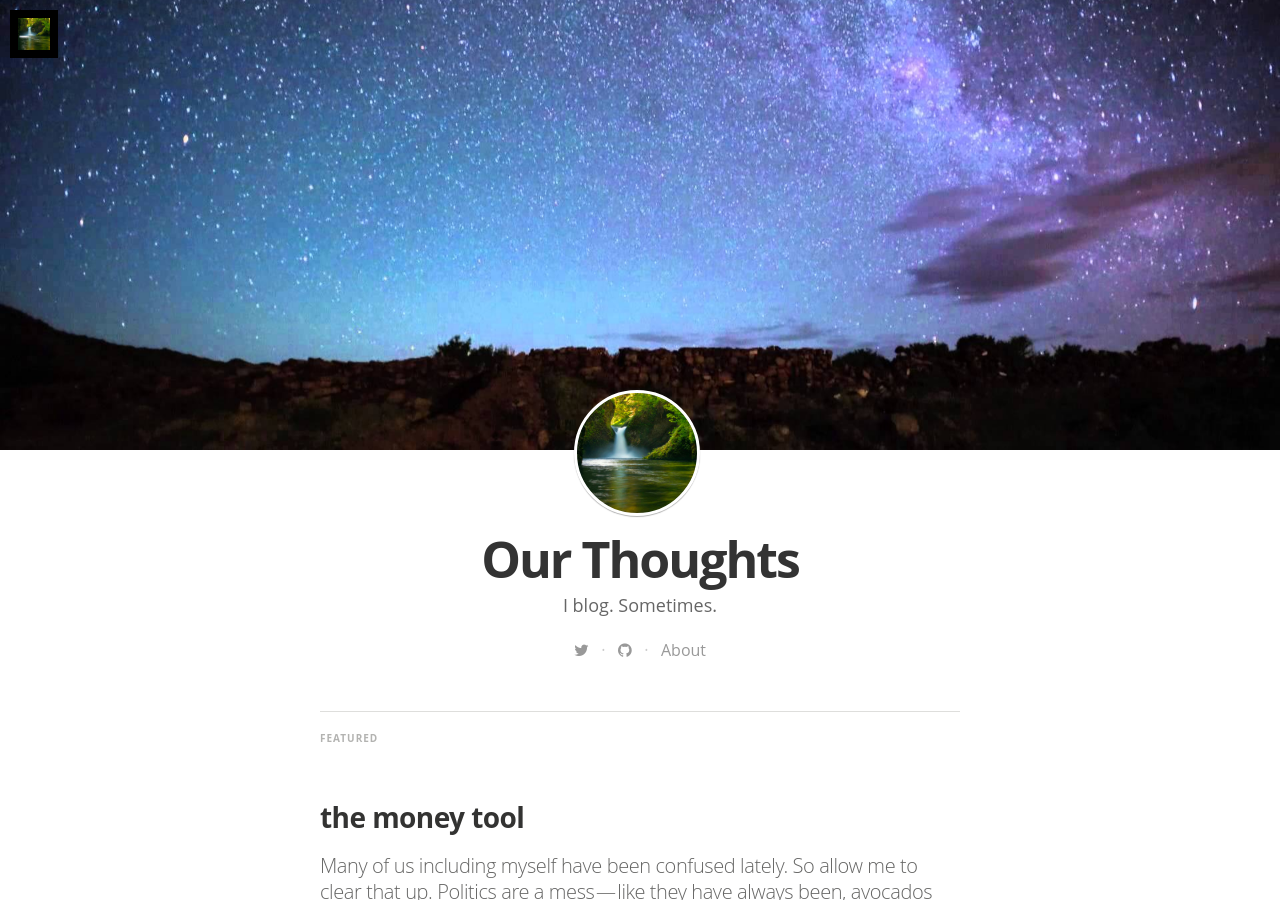
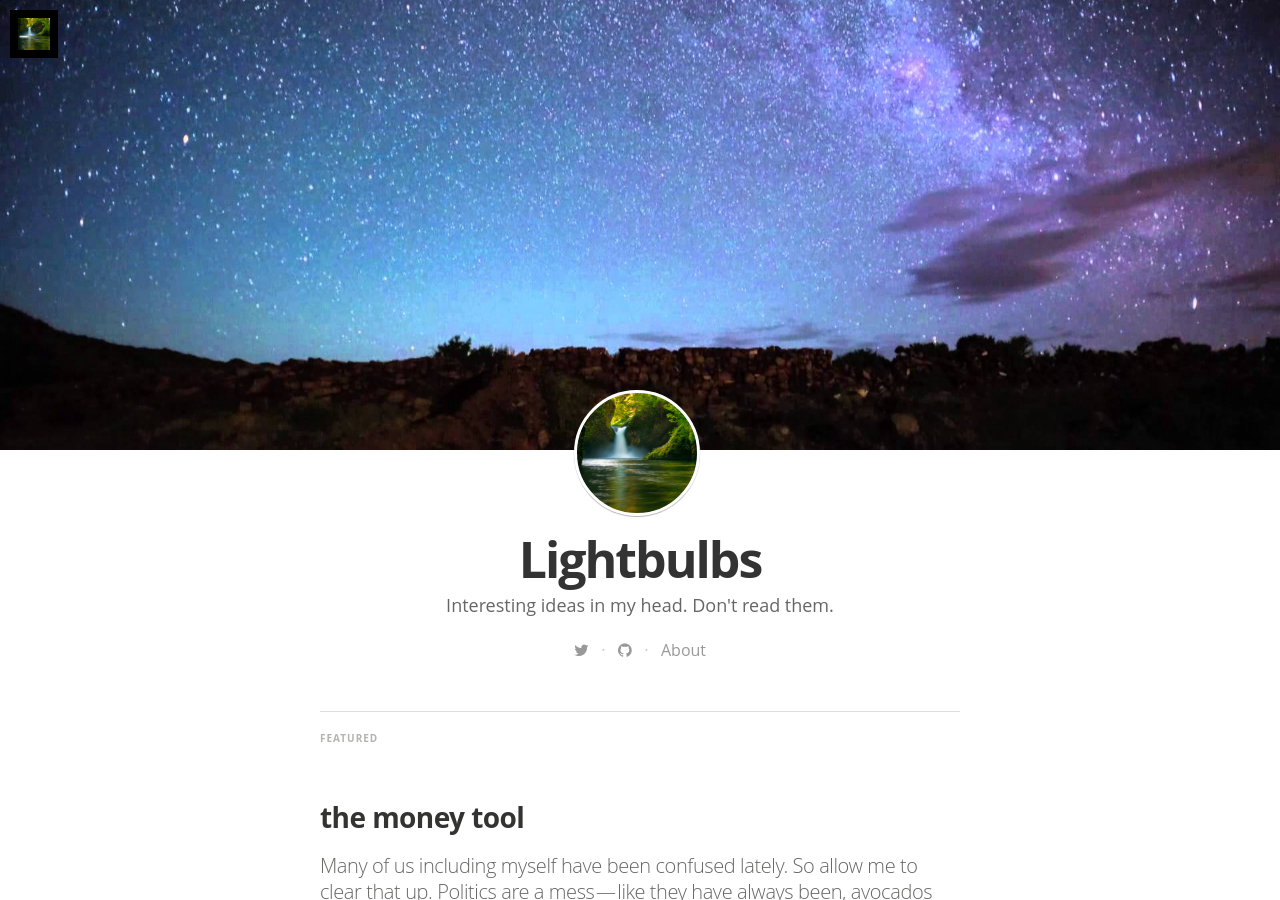
Before and after one commit to alexhidalgo/alexhidalgo.github.io, a Jekyll site: the page built from index.html, in a window 1280 px wide and 900 px high. Built offline with Jekyll 4.4.1, drawn with Linux system fonts in a browser that asks for light colours; nearby versions of some CDN libraries; some web fonts are replaced; the list of posts is cut into pages by our own code.

Commit message:
updated site title

```diff
--- a/_config.yml
+++ b/_config.yml
@@ -4,9 +4,9 @@ gems:
   - jekyll-paginate
 
 # Site settings
-title: Our Thoughts
+title: Lightbulbs
 description: > # this means to ignore newlines until "email:"
-   I blog. Sometimes.
+   Interesting ideas in my head. Don't read them.
 
 email: thealexhidalgo@gmail.com
 #blog logo
```
